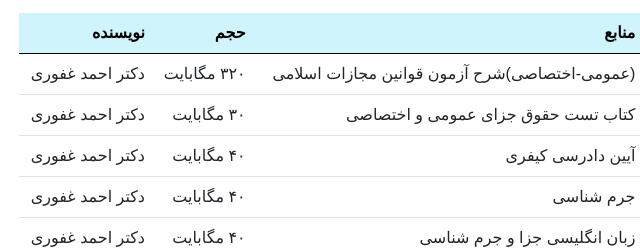
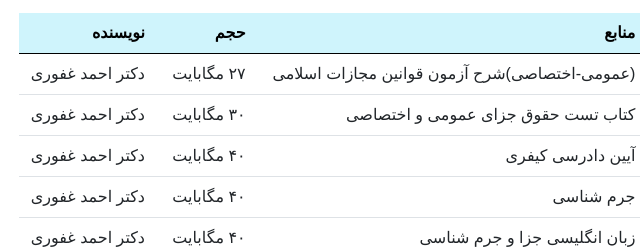
Before and after one commit to noonlawash/pdf, a plain HTML site: page index.html in a window 1280 px wide. Shown: the part 165-414 px from the top of the page, 296-936 px from the left. Drawn offline with nearby package versions, Linux system fonts and the light colour scheme; some packages are replaced by stand-ins of ours; a script that the page names is missing; a web font is replaced by a local one.

Commit message:
Update index.html

```diff
--- a/index.html
+++ b/index.html
@@ -70,7 +70,7 @@
     <tr>
       <th scope="row">1</th>
       <td><a herf="https://s33.picofile.com/file/8485204842/jaza_ghafoori.pdf.html" target="_blank">(عمومی-اختصاصی)شرح آزمون قوانین مجازات اسلامی</a></td>
-      <td>320 مگابایت</td>
+      <td>27 مگابایت</td>
       <td>دکتر احمد غفوری</td>
     </tr>
     <tr>
```
